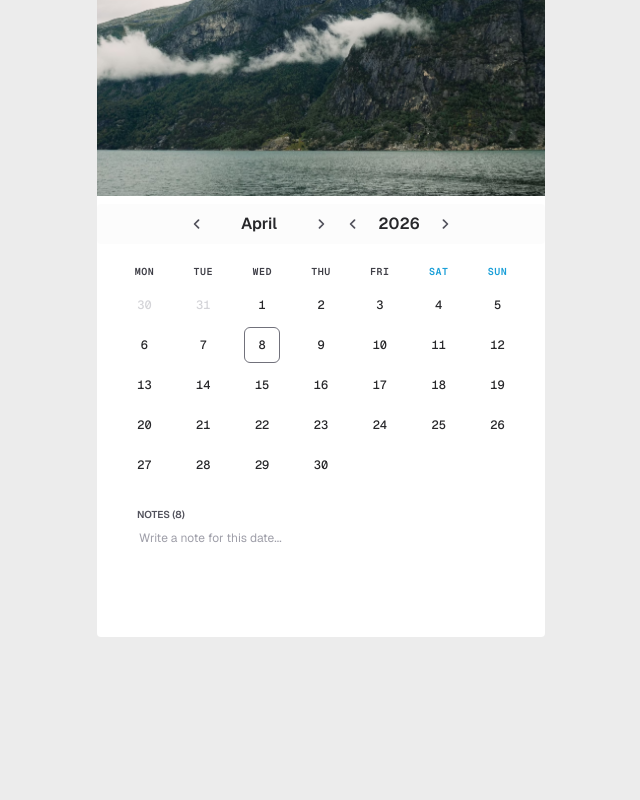
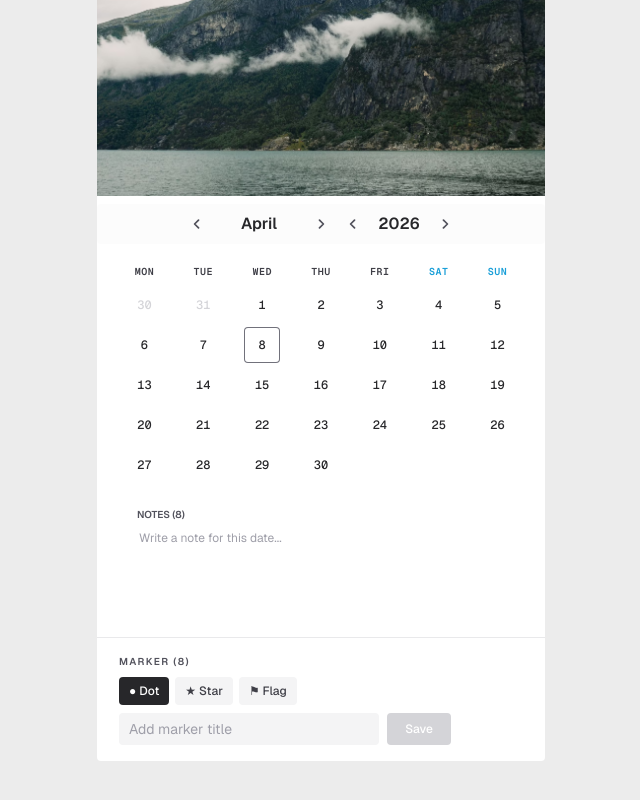
Before and after one commit to KushalXCoder/tuf_frontend_challenge, a Next.js app: page / in a window 1280 px wide. Shown: the part 260-1060 px from the top of the page, without its empty margins (319-959 px from the left). Before the commit the page ends 937 px from the top, so only its background shows below. Built offline with nearby package versions, Linux system fonts and the light colour scheme.

Commit message:
add: markers

```diff
--- a/app/components/calender.tsx
+++ b/app/components/calender.tsx
@@ -1,5 +1,6 @@
 import { Content } from "./content/content";
 import { Labels } from "./content/labels";
+import { Marker } from "./content/marker";
 import { HeroImage } from "./hero-images";
 
 export const Calender = () => {
@@ -13,6 +14,9 @@ export const Calender = () => {
             <div className="p-4 sm:p-5">
                 <Content />
             </div>
+            <div className="border-t border-zinc-200/80 px-4 py-3 sm:px-5">
+                <Marker />
+            </div>
         </section>
     )
 }
--- a/app/components/content/date.tsx
+++ b/app/components/content/date.tsx
@@ -6,7 +6,7 @@ import { useDateStore } from "@/app/store/date.store";
 
 export const Dates = () => {
     // Access the setDate function from the date store
-    const { month, year, setDate, setRange, clearRange } = useDateStore();
+    const { month, year, markersByDate, setDate, setRange, clearRange } = useDateStore();
 
     // Get the current date
     const today = new Date();
@@ -75,14 +75,17 @@ export const Dates = () => {
             {Array.from({ length: arrayLength }, (_,i) => {
                 const isCurrentMonth = i >= firstDayOffset;
                 const date = isCurrentMonth ? i - firstDayOffset + 1 : prevMonthDays - firstDayOffset + i + 1;
-                const isSelected = selectedDates.includes(date);
+                const isSelected = isCurrentMonth && selectedDates.includes(date);
                 const isWeekendColumn = i % 7 === 5 || i % 7 === 6;
+                const markerKey = `${year}-${month + 1}-${date}`;
+                const marker = isCurrentMonth ? markersByDate[markerKey] : undefined;
                 const isToday =
                     currentDate === date &&
                     isCurrentMonth &&
                     today.getMonth() === month &&
                     today.getFullYear() === year;
                 const inRange =
+                    isCurrentMonth &&
                     selectedDates.length === 2 &&
                     date > Math.min(selectedDates[0], selectedDates[1]) &&
                     date < Math.max(selectedDates[0], selectedDates[1]);
@@ -90,16 +93,29 @@ export const Dates = () => {
                     <div
                         key={i}
                         className={cn(
-                            "calender-date flex h-8 w-8 items-center justify-center place-self-center rounded-sm text-[12px] font-medium transition-all duration-150 select-none sm:h-9 sm:w-9",
+                            "calender-date group relative flex h-8 w-8 items-center justify-center place-self-center rounded-sm text-[12px] font-medium transition-all duration-150 select-none sm:h-9 sm:w-9",
                             isWeekendColumn && "text-[#1a9fd8]",
-                            isToday && "border border-zinc-500 rounded-md",
-                            isCurrentMonth ? "text-zinc-800 hover:rounded-sm hover:bg-zinc-100" : "text-zinc-300",
+                            isToday && "ring-1 ring-inset ring-zinc-500 rounded-sm",
+                            isCurrentMonth ? "text-zinc-800 hover:rounded-sm hover:bg-zinc-100" : "pointer-events-none text-zinc-300",
                             isSelected && "rounded-md bg-[#1a9fd8] text-white hover:bg-[#1a9fd8]",
                             inRange && "rounded-sm bg-[#d9f1fb] text-[#0778ad]"
                         )}
-                        onClick={() => handleClick(date)}
+                        onClick={() => {
+                            if (!isCurrentMonth) return;
+                            handleClick(date);
+                        }}
                     >
                         {date}
+                        {marker && (
+                            <>
+                                <span className="pointer-events-none absolute bottom-0.5 left-1/2 -translate-x-1/2 text-[8px] leading-none text-zinc-700">
+                                    {marker.symbol === "dot" ? "●" : marker.symbol === "star" ? "★" : "⚑"}
+                                </span>
+                                <span className="pointer-events-none absolute -top-6 left-1/2 z-10 hidden -translate-x-1/2 whitespace-nowrap rounded bg-zinc-800 px-1.5 py-0.5 text-[10px] text-white md:group-hover:block">
+                                    {marker.title}
+                                </span>
+                            </>
+                        )}
                     </div>
                 )
             })}
--- /dev/null
+++ b/app/components/content/marker.tsx
@@ -0,0 +1,87 @@
+"use client";
+
+import { useState } from "react";
+import { useDateStore } from "@/app/store/date.store";
+
+type SymbolOptions = {
+    value: "dot" | "star" | "flag";
+    label: string;
+    icon: string;
+}[];
+
+export const Marker = () => {
+    const { date, month, year, markersByDate, setMarkerForDate, clearMarkerForDate } = useDateStore();
+    const [title, setTitle] = useState<string>("");
+    const [symbol, setSymbol] = useState<"dot" | "star" | "flag">("dot");
+    const symbolOptions: SymbolOptions = [
+        { value: "dot", label: "Dot", icon: "●" },
+        { value: "star", label: "Star", icon: "★" },
+        { value: "flag", label: "Flag", icon: "⚑" },
+    ];
+
+    const markerKey = `${year}-${month + 1}-${date}`;
+    const existingMarker = markersByDate[markerKey];
+
+    return (
+        <div data-preserve-range="true" className="px-0.5 py-1">
+            <div className="mb-2 flex items-center justify-between gap-2">
+                <p className="text-[10px] font-semibold uppercase tracking-[0.14em] text-zinc-600">Marker ({date})</p>
+            </div>
+
+            <div className="mb-2 flex flex-wrap gap-1.5">
+                {symbolOptions.map((option) => (
+                    <button
+                        key={option.value}
+                        type="button"
+                        onClick={() => setSymbol(option.value)}
+                        className={`h-7 rounded-sm px-2.5 text-xs font-medium transition-colors ${
+                            symbol === option.value
+                                ? "bg-zinc-800 text-white"
+                                : "bg-zinc-100 text-zinc-700 hover:bg-zinc-200"
+                        }`}
+                    >
+                        {option.icon} {option.label}
+                    </button>
+                ))}
+            </div>
+
+            <div className="grid grid-cols-1 items-center gap-2 sm:grid-cols-[1fr_auto]">
+                <input
+                    value={title}
+                    onChange={(e) => setTitle(e.target.value)}
+                    placeholder="Add marker title"
+                    className="h-8 rounded-sm bg-zinc-100 px-2.5 text-sm leading-5 text-zinc-700 caret-zinc-700 outline-none placeholder:text-zinc-400 focus:bg-zinc-200"
+                />
+                <div className="flex items-center justify-end gap-2 sm:justify-start">
+                    <button
+                        type="button"
+                        onClick={() => {
+                            if (!title.trim()) return;
+                            setMarkerForDate(date, { symbol, title: title.trim() });
+                            setTitle("");
+                        }}
+                        disabled={!title.trim()}
+                        className="h-8 min-w-16 rounded-sm bg-zinc-800 px-3 text-xs font-medium text-white transition-colors hover:bg-zinc-700 disabled:cursor-not-allowed disabled:bg-zinc-300"
+                    >
+                        Save
+                    </button>
+                    <button
+                        type="button"
+                        onClick={() => clearMarkerForDate(date)}
+                        className={`h-8 min-w-16 rounded-sm bg-zinc-100 px-2.5 text-xs text-zinc-700 transition-colors hover:bg-zinc-200 ${
+                            existingMarker ? "" : "invisible pointer-events-none"
+                        }`}
+                    >
+                        Clear
+                    </button>
+                </div>
+            </div>
+
+            {existingMarker && (
+                <p className="mt-2 truncate text-xs text-zinc-500" title={existingMarker.title}>
+                    Marker title: {existingMarker.symbol === "dot" ? "●" : existingMarker.symbol === "star" ? "★" : "⚑"} {existingMarker.title}
+                </p>
+            )}
+        </div>
+    )
+};
--- a/app/store/date.store.ts
+++ b/app/store/date.store.ts
@@ -1,5 +1,10 @@
 import { create } from "zustand";
 import { createJSONStorage, persist } from "zustand/middleware";
+
+type DateMarker = {
+    symbol: "dot" | "star" | "flag";
+    title: string;
+};
 
 type DateStore = {
     date: number;
@@ -7,11 +12,14 @@ type DateStore = {
     year: number;
     notesByDate: Record<string, string>;
     notesByRange: Record<string, string>;
+    markersByDate: Record<string, DateMarker>;
     rangeStart: number | null;
     rangeEnd: number | null;
 
     setNotesForDate: (date: number, notes: string) => void;
     setNotesForRange: (start: number, end: number, notes: string) => void;
+    setMarkerForDate: (date: number, marker: DateMarker) => void;
+    clearMarkerForDate: (date: number) => void;
     setRange: (start: number | null, end: number | null) => void;
     clearRange: () => void;
     setDate: (date: number) => void;
@@ -27,6 +35,7 @@ export const useDateStore = create<DateStore>()(
             year: new Date().getFullYear(),
             notesByDate: {},
             notesByRange: {},
+            markersByDate: {},
             rangeStart: null,
             rangeEnd: null,
 
@@ -52,6 +61,25 @@ export const useDateStore = create<DateStore>()(
                     },
                 };
             }),
+            setMarkerForDate: (date, marker) => set((state) => {
+                const dateKey = `${state.year}-${state.month + 1}-${date}`;
+
+                return {
+                    markersByDate: {
+                        ...state.markersByDate,
+                        [dateKey]: marker,
+                    },
+                };
+            }),
+            clearMarkerForDate: (date) => set((state) => {
+                const dateKey = `${state.year}-${state.month + 1}-${date}`;
+                const nextMarkersByDate = { ...state.markersByDate };
+                delete nextMarkersByDate[dateKey];
+
+                return {
+                    markersByDate: nextMarkersByDate,
+                };
+            }),
             setRange: (start, end) => set({ rangeStart: start, rangeEnd: end }),
             clearRange: () => set({ rangeStart: null, rangeEnd: null }),
             setDate: (date) => set({ date }),
@@ -64,6 +92,7 @@ export const useDateStore = create<DateStore>()(
             partialize: (state) => ({
                 notesByDate: state.notesByDate,
                 notesByRange: state.notesByRange,
+                markersByDate: state.markersByDate,
             }),
         }
     )
```
